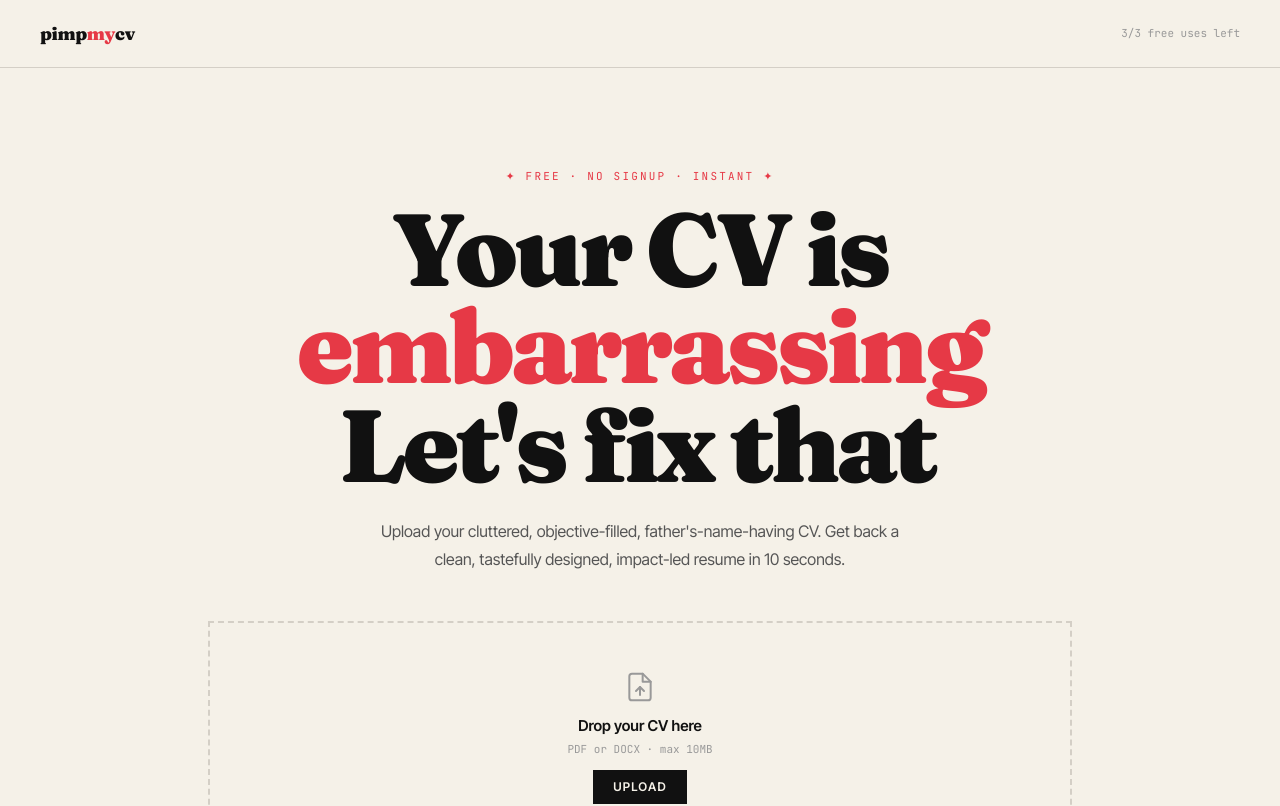
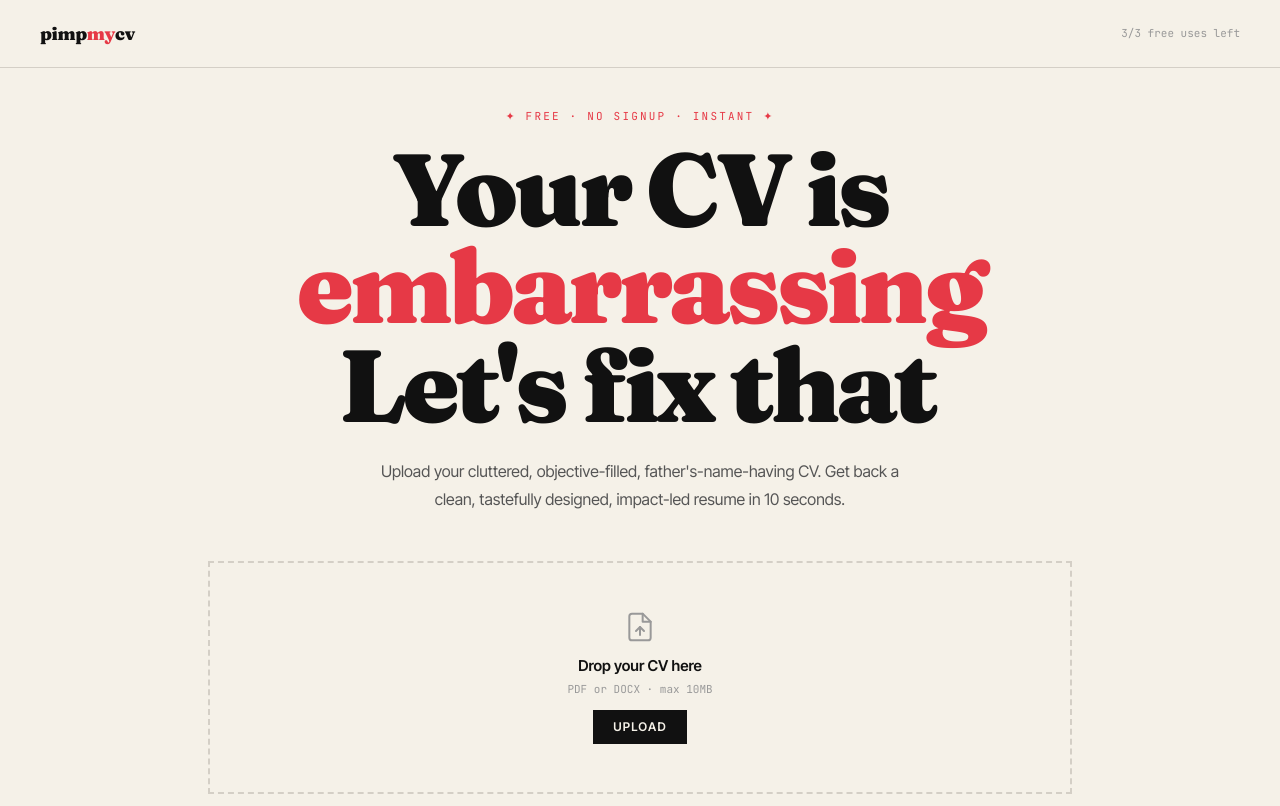
Before and after one commit to ben2293/pimp-my-cv, a Next.js app: page / in a window 1280 px wide. Shown: the top 806 px of the page. Built offline with nearby package versions, Linux system fonts and the light colour scheme; a web font is replaced by a local one.

Commit message:
Reduce hero top padding

```diff
--- a/app/page.tsx
+++ b/app/page.tsx
@@ -117,7 +117,7 @@ export default function HomePage() {
         style={{
           maxWidth: "960px",
           margin: "0 auto",
-          padding: "100px 48px 48px",
+          padding: "40px 48px 48px",
           textAlign: "center",
         }}
       >
```
